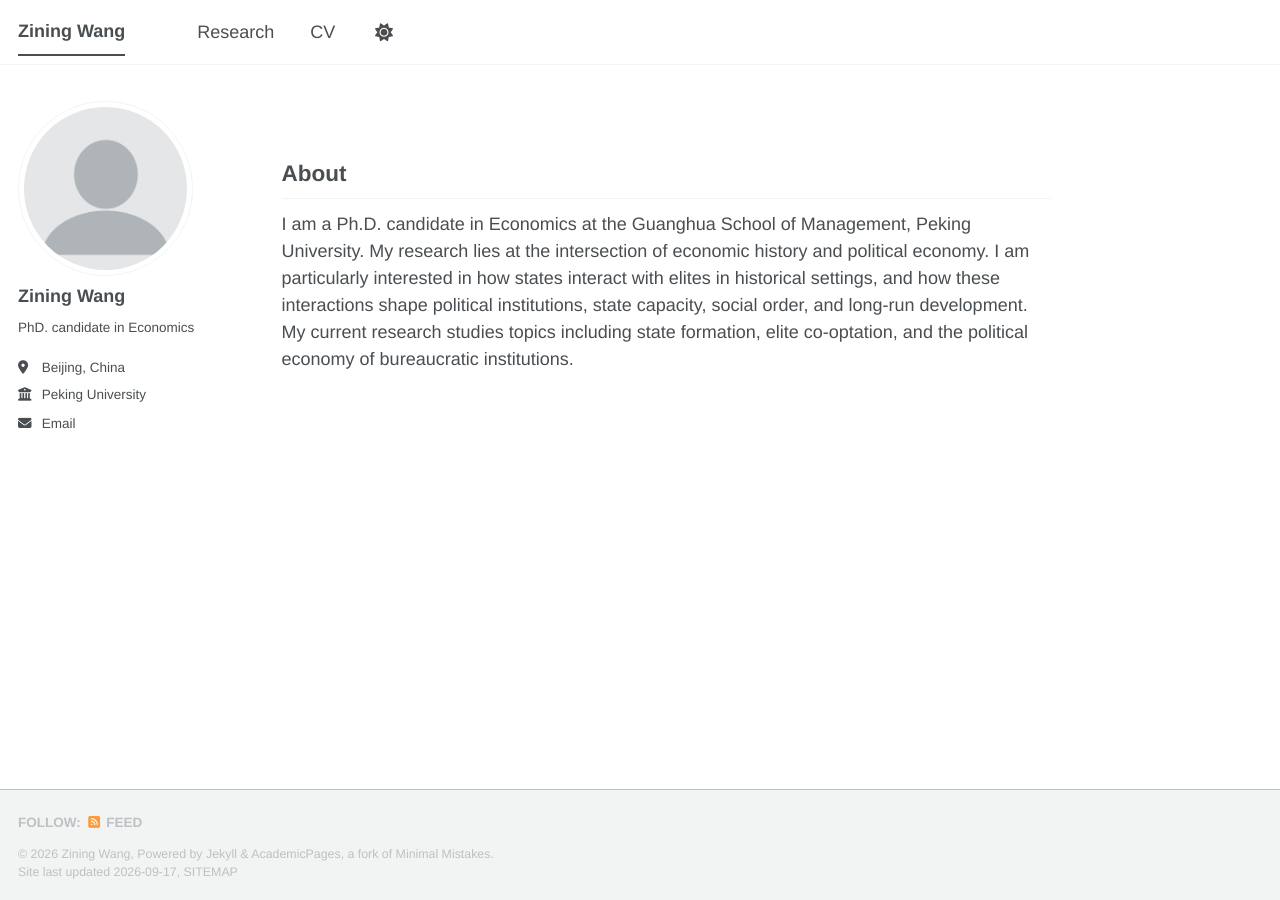
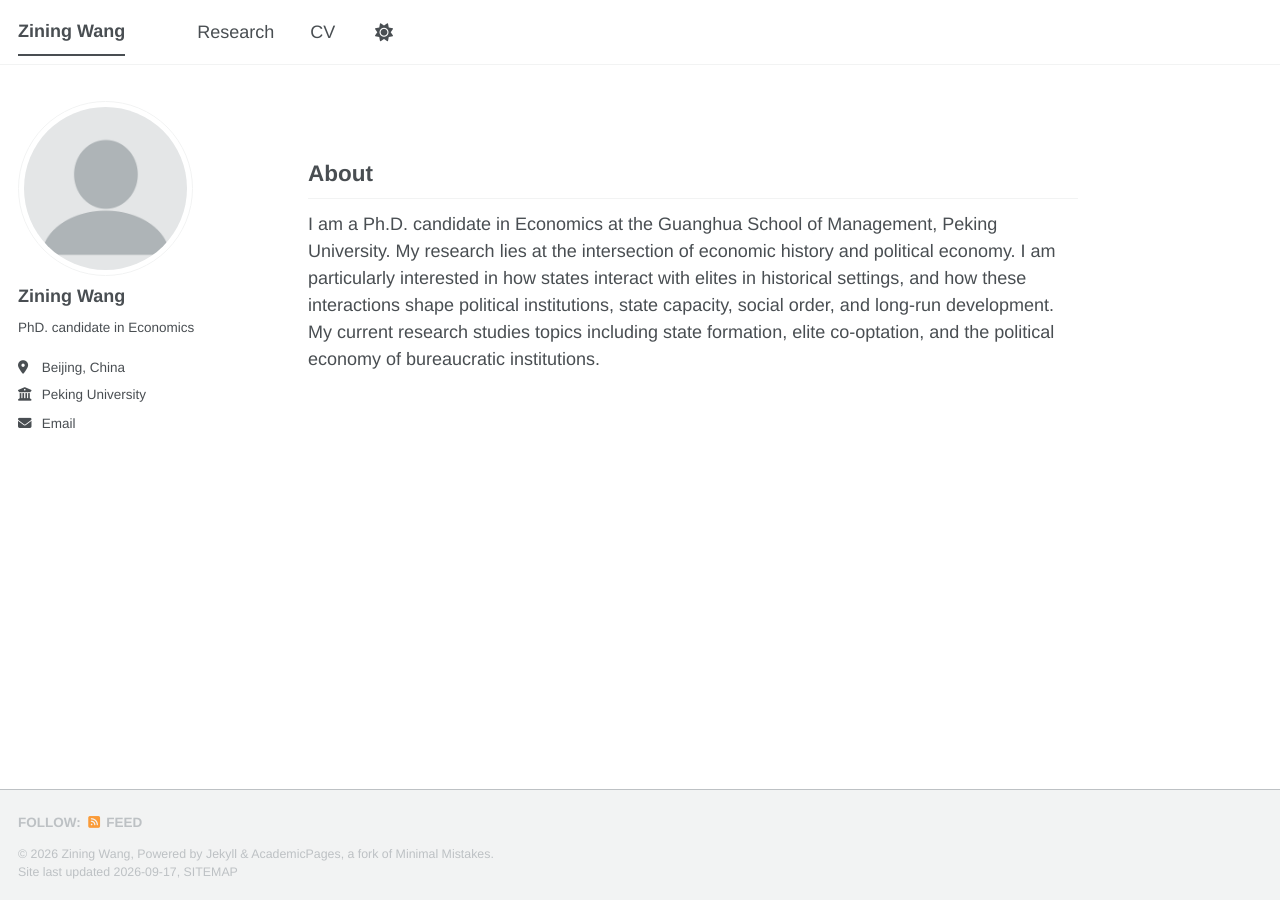
Before and after one commit to ziningwang-econ/ziningwang-econ.github.io, a Jekyll site: the page built from _pages/about.md, in a window 1280 px wide. Built offline with Jekyll 4.4.1, drawn with Linux system fonts in a browser that asks for light colours; a style sheet for code colours, icons or effects is not loaded.

Commit message:
Update _page.scss

```diff
--- a/_sass/layout/_page.scss
+++ b/_sass/layout/_page.scss
@@ -19,8 +19,8 @@
 .page {
   @include breakpoint($large) {
     @include span(10 of 12 last);
-    @include prefix(0.5 of 12);
-    @include suffix(2 of 12);
+    @include prefix(0.75 of 12);
+    @include suffix(1.75 of 12);
   }
 
   .page__inner-wrap {
```
